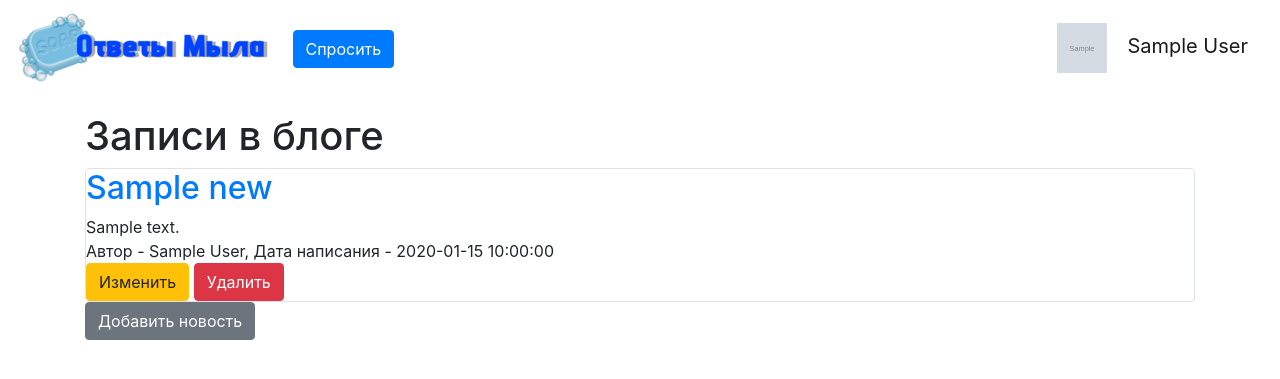
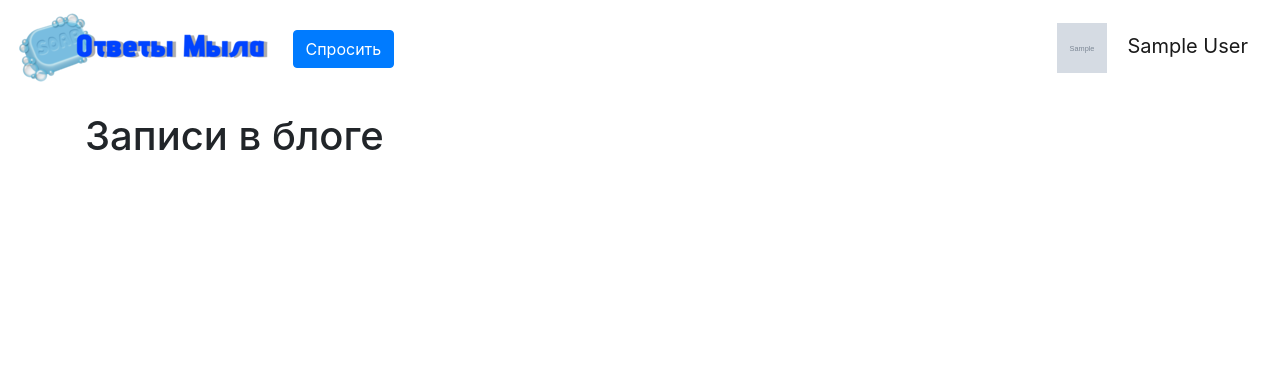
Before and after one commit to gamr416/api_project_yandex2024, a Flask app: page / in a window 1280 px wide. Shown: the top 379 px of the page. Run offline with Flask 3, Linux system fonts and the light colour scheme; a user stored in the database is signed in; tables that the repository leaves empty hold one stand-in row (values such as "Sample post"); grey boxes marked "Sample" are stand-in pictures; some libraries are stand-ins or nearby versions.

```diff
--- a/main.py
+++ b/main.py
@@ -112,7 +112,7 @@ def success():
         cur.execute(f'''UPDATE users SET avatar = "{avatar}" WHERE id = "{current_user.id}"''')
         con.commit()
         cur.close()
-        return render_template('user_info.html')
+        return redirect('/user')
 
 
 @app.route('/register', methods=['GET', 'POST'])
@@ -217,7 +217,7 @@ def index():
     db_sess = db_session.create_session()
     if current_user.is_authenticated:
         news = db_sess.query(News).filter(
-            (News.user == current_user) | (News.is_private != True))
+            (News.user != current_user) & (News.is_private != True))
     else:
         news = db_sess.query(News).filter(News.is_private != True)
     return render_template("index.html", news=news)
--- a/templates/index.html
+++ b/templates/index.html
@@ -24,9 +24,4 @@
         </div>
 
     {% endfor %}
-    <div>
-        {% if current_user.is_authenticated %}
-            <a href="ask" class="btn btn-secondary">Добавить новость</a>
-        {% endif %}
-    </div>
 {% endblock %}
--- a/templates/question.html
+++ b/templates/question.html
@@ -3,4 +3,5 @@
 {% block content %}
     <h1>{{form.title.data}}</h1>
     <h5>{{form.content.data}}</h5>
+
 {% endblock %}
--- a/templates/user_info.html
+++ b/templates/user_info.html
@@ -9,6 +9,7 @@
             </div>
         </label>
         <input type="file" accept="image/png, image/gif, image/jpeg" id="file-upload" onchange="this.form.submit()" name="file" value=Upload style="visibility:hidden;">
+        <submit> </submit>
     </form>
     <h1>{{ current_user.name }}</h1>
     <h5>{{ current_user.about }}</h5>
```
